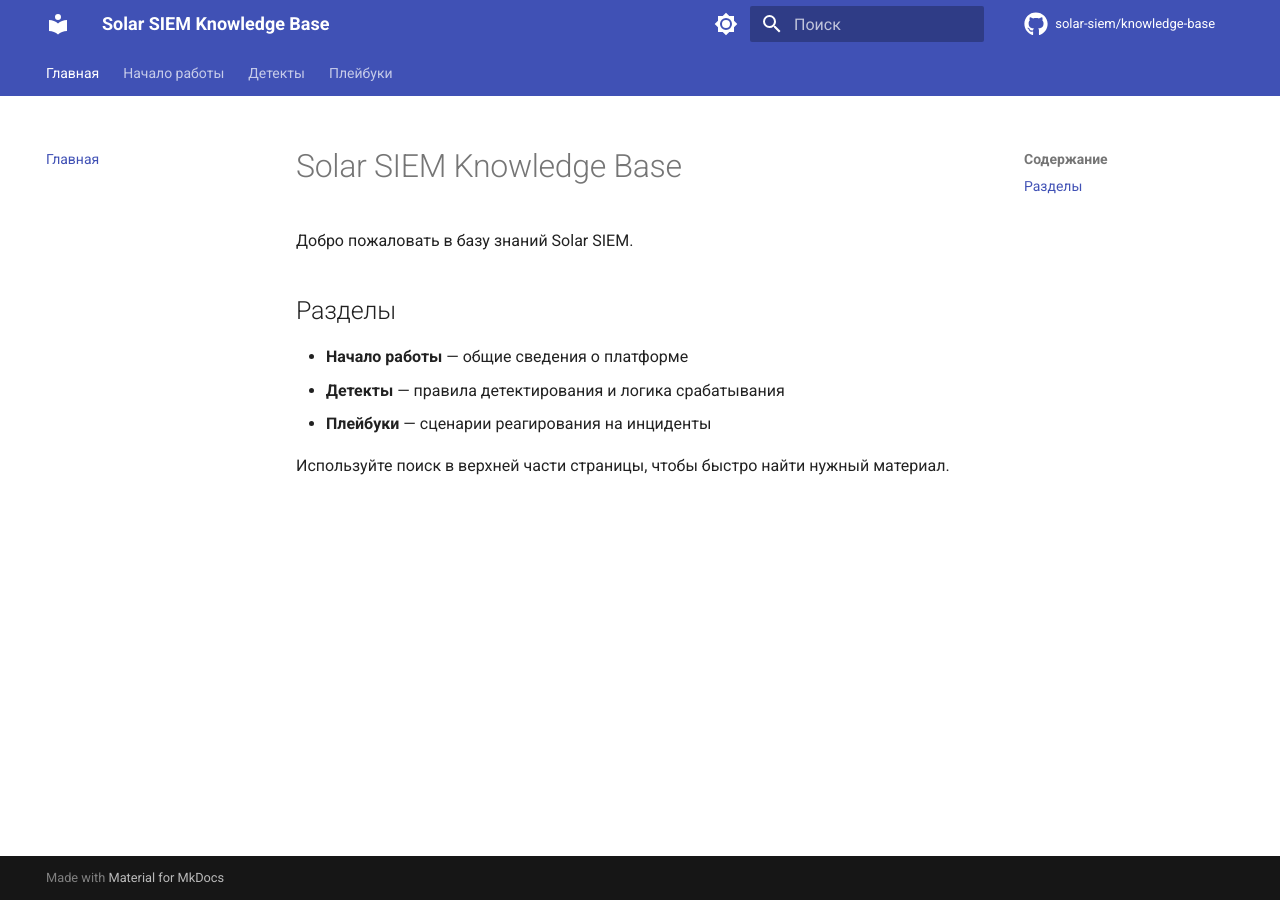
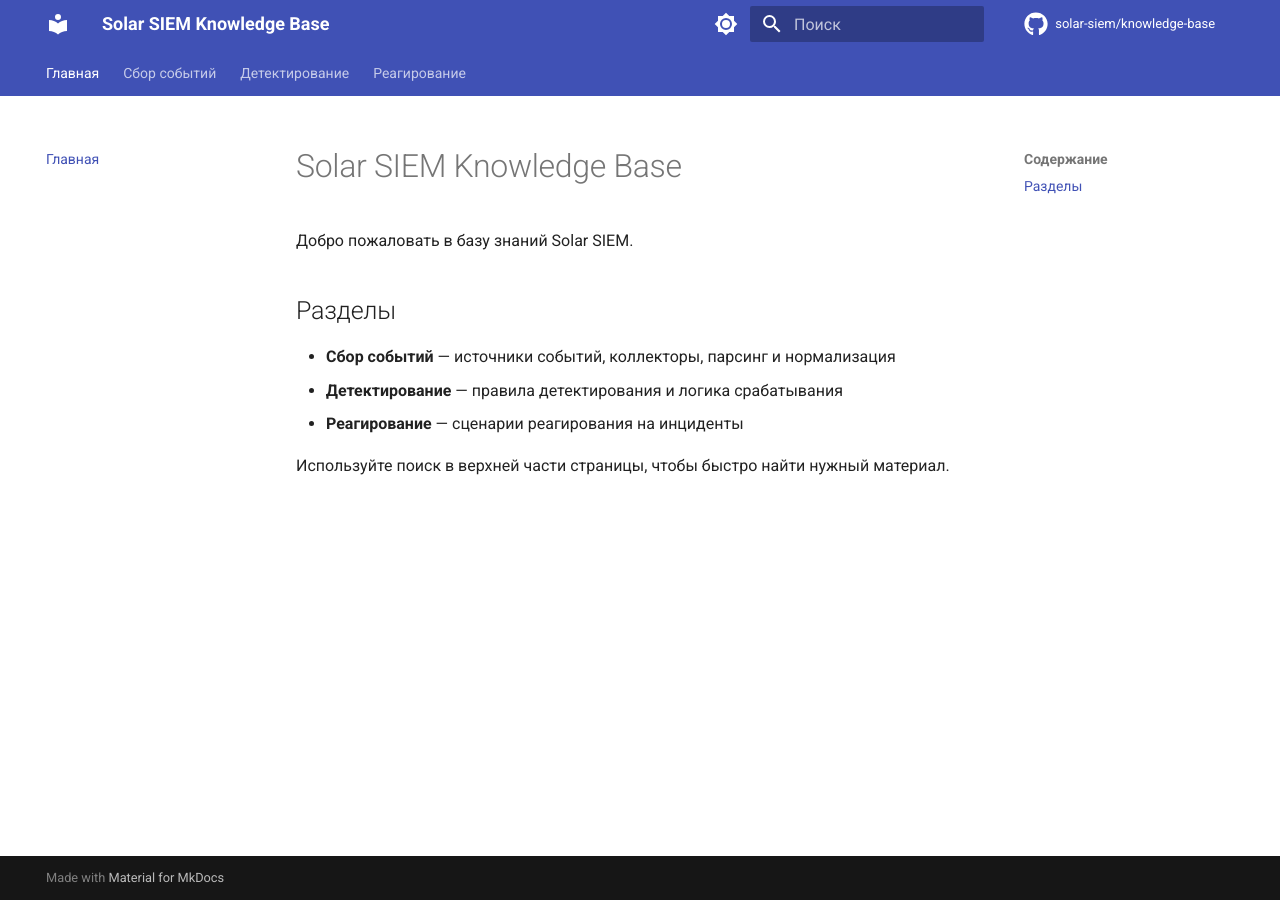
Before and after one commit to Solar-SIEM/knowledge-base, an MkDocs documentation site: the page built from docs/index.md, in a window 1280 px wide. Built offline with MkDocs 1.6.1 and Material for MkDocs 9.7.7, drawn with Linux system fonts in a browser that asks for light colours; comment, search, counter and statistics services are not loaded.

```diff
--- a/docs/index.md
+++ b/docs/index.md
@@ -4,8 +4,8 @@
 
 ## Разделы
 
-- **Начало работы** — общие сведения о платформе
-- **Детекты** — правила детектирования и логика срабатывания
-- **Плейбуки** — сценарии реагирования на инциденты
+- **Сбор событий** — источники событий, коллекторы, парсинг и нормализация
+- **Детектирование** — правила детектирования и логика срабатывания
+- **Реагирование** — сценарии реагирования на инциденты
 
 Используйте поиск в верхней части страницы, чтобы быстро найти нужный материал.
--- a/mkdocs.yml
+++ b/mkdocs.yml
@@ -61,9 +61,9 @@ plugins:
 
 nav:
   - Главная: index.md
-  - Начало работы:
-      - Обзор: getting-started/overview.md
-  - Детекты:
-      - Обзор: detections/overview.md
-  - Плейбуки:
-      - Обзор: playbooks/overview.md
+  - Сбор событий:
+      - Обзор: data-collection/overview.md
+  - Детектирование:
+      - Обзор: detection/overview.md
+  - Реагирование:
+      - Обзор: response/overview.md
```
Also changed, not shown: docs/data-collection/overview.md (added, +3 -0 lines), docs/detection/overview.md (added, +3 -0 lines), docs/response/overview.md (added, +3 -0 lines).
